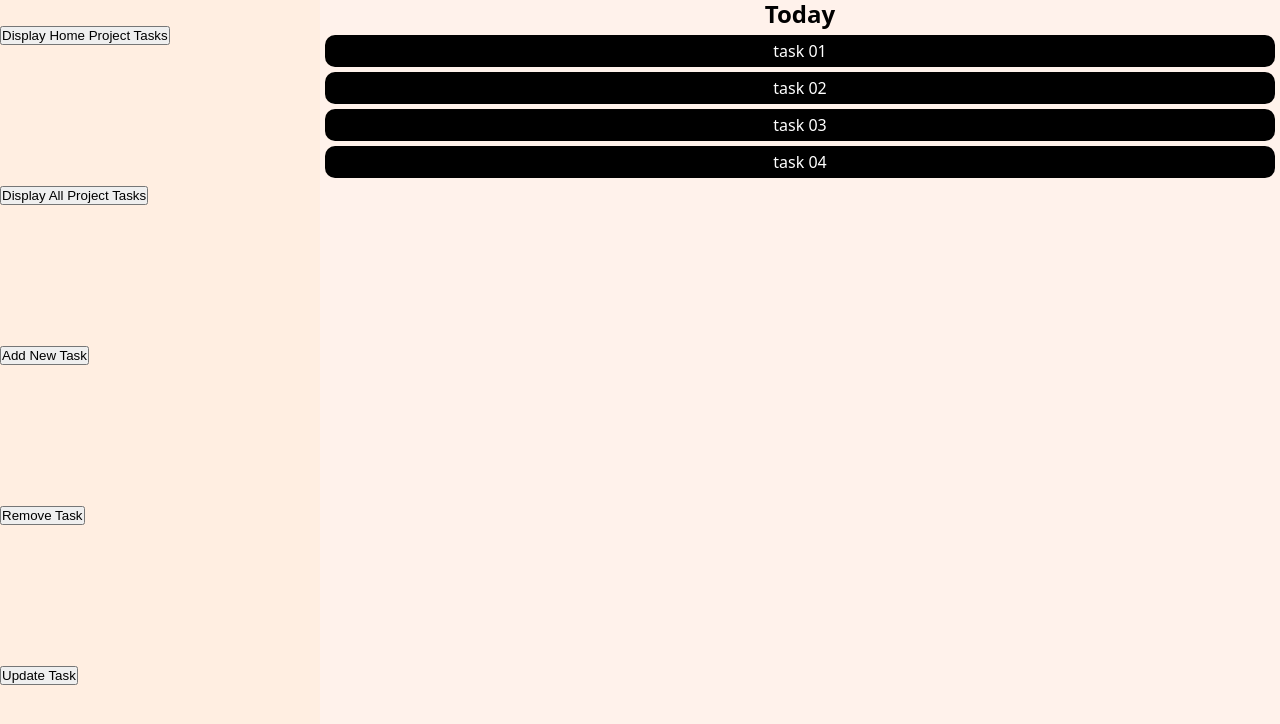
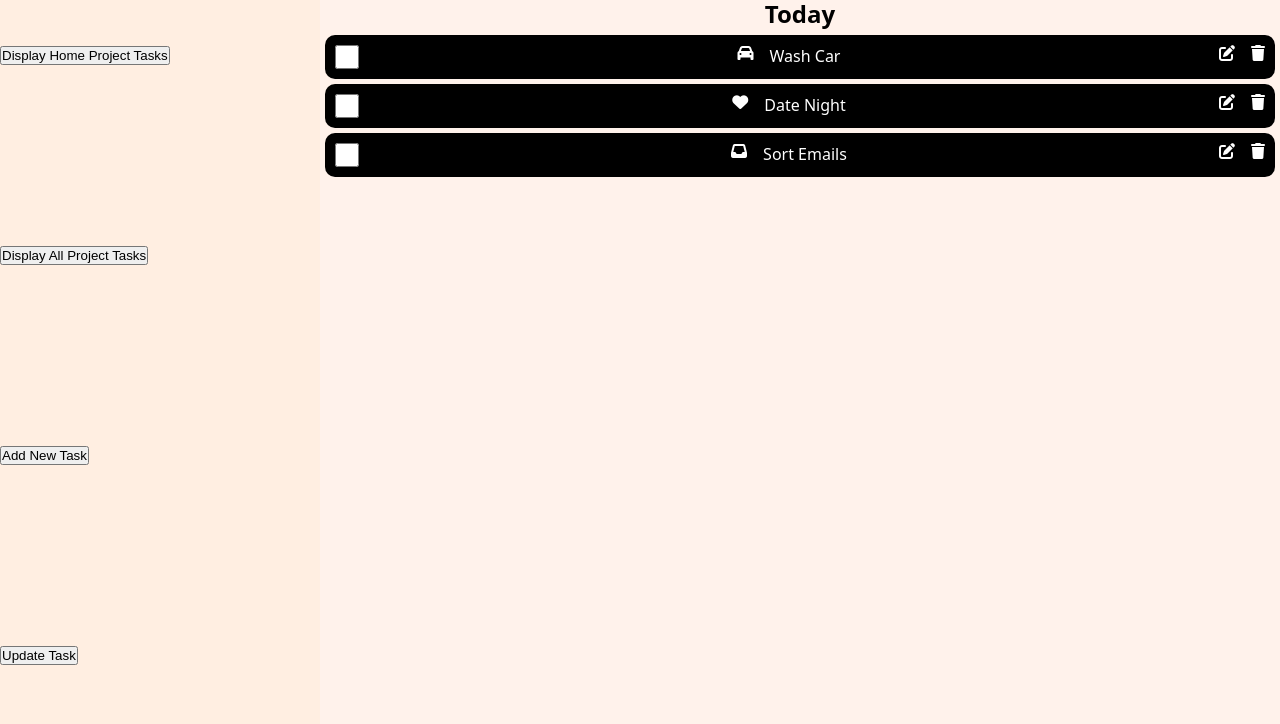
Before and after one commit to wade-levels-up/todo-list, a website built with webpack: page src/template.html in a window 1280 px wide. Shown: the part 46-770 px from the top of the page. Built offline with nearby package versions, Linux system fonts and the light colour scheme.

Commit message:
Dynamically add tasks to DOM filled with data
Tasks from the task list are now dynamically
rendered to the DOM. Each task can be deleted
as it has a data-id attribute set to match the id
of the task list item.

```diff
--- a/src/index.js
+++ b/src/index.js
@@ -8,19 +8,18 @@ import { createTask, removeTask, updateTask } from "./taskManager.js";
 const homeTasksBtn = document.querySelector('#home-projects-btn');
 const allTasksBtn = document.querySelector('#all-projects-btn');
 const addTasksBtn = document.querySelector('#add-tasks-btn');
-const removeTasksBtn = document.querySelector('#remove-tasks-btn');
 const updateTasksBtn = document.querySelector('#update-tasks-btn');
 
-let tasks = [];
+export let tasks = [];
 
 homeTasksBtn.addEventListener('click', ()=>{ renderTasks(sortTasks('project', 'Home', tasks)) });
 allTasksBtn.addEventListener('click', ()=>{ renderTasks(sortTasks(null, null, tasks, true)) });
 addTasksBtn.addEventListener('click', () => { tasks.push(createTask()) });
-removeTasksBtn.addEventListener('click', ()=> { tasks.splice(removeTask(null, tasks), 1) });
 updateTasksBtn.addEventListener('click', ()=> { tasks = updateTask(prompt('id'), prompt('prop'), prompt('val'), tasks)});
 
 window.addEventListener('DOMContentLoaded', ()=>{
-    tasks.push(new Todo('Wash Car', 'Home', 'Give the Holden a clean inside and out', '🚗', '8/10/24', 'low', false, 0));
-    tasks.push(new Todo('Date Night', 'Relationship', 'Go out for dinner with my partner', '❤️', '14/10/24', 'high', false, 1));
-    tasks.push(new Todo('Sort Emails', 'Work', 'Deleted all read emails', '📖', '2/10/24', 'low', false, 2));
+    tasks.push(new Todo('Wash Car', 'Home', 'Give the Holden a clean inside and out', 'car', '8/10/24', 'low', false, 0));
+    tasks.push(new Todo('Date Night', 'Relationship', 'Go out for dinner with my partner', 'heart', '14/10/24', 'high', false, 1));
+    tasks.push(new Todo('Sort Emails', 'Work', 'Deleted all read emails', 'inbox', '2/10/24', 'low', false, 2));
+    renderTasks(tasks);
 });
--- a/src/render.js
+++ b/src/render.js
@@ -1,3 +1,31 @@
+import { createDOMElement } from "./createDOMEl";
+import { removeTask } from "./taskManager";
+import { tasks as taskList } from "./index";
+
 export function renderTasks(tasks) {
-    console.table(tasks)
+    let taskContainer = document.querySelector('#task-container');
+    taskContainer.textContent = '';
+    for (let task of tasks) {
+
+        let taskCard = createDOMElement('li', '', 'class', 'task');
+        taskCard.appendChild(createDOMElement('input', '', 'type', `checkbox`, 'style', 'accent-color: green'));
+
+        let div1 = createDOMElement('div', '', 'class', 'taskCardDiv');
+        div1.appendChild(createDOMElement('span', '', 'class', `fa-solid fa-${task['icon']}`));
+        div1.appendChild(createDOMElement('p', `${task['title']}`));
+        taskCard.appendChild(div1);
+
+        let div2 = createDOMElement('div', '', 'class', 'taskCardDiv');
+        div2.appendChild(createDOMElement('div', '', 'class', `fa-solid fa-edit editTaskBtn`));
+        let removeTaskBtn = createDOMElement('div', '', 'class', `fa-solid fa-trash removeTaskBtn`, 'data-id', `${task['id']}`);
+        removeTaskBtn.onclick = ()=>{
+            taskList.splice(removeTask(removeTaskBtn.dataset.id, taskList), 1);
+            console.table(taskList);
+            renderTasks(taskList);
+        };
+        div2.appendChild(removeTaskBtn);
+        taskCard.appendChild(div2);
+
+        taskContainer.appendChild(taskCard);
+    }
 }
--- a/src/style.css
+++ b/src/style.css
@@ -27,7 +27,7 @@ aside {
     grid-row: 1/2;
 }
 
-.menu {
+#menu {
     display: flex;
     flex-direction: column;
     justify-content: space-around;
@@ -42,9 +42,23 @@ main {
 }
 
 .task {
+    display: flex;
+    justify-content: space-between;
+    gap: 5px;
     background-color: black;
     margin: 5px;
     color: var(--txt-col-main2);
-    padding: 5px;
+    padding: 10px;
     border-radius: 10px;
 }
+
+.taskCardDiv {
+    display: flex;
+    flex-direction: row;
+    gap: 1rem;
+}
+
+input[type='checkbox'] {
+    width: 1.5rem;
+    height: 1.5rem;
+}
--- a/src/taskManager.js
+++ b/src/taskManager.js
@@ -1,4 +1,5 @@
 import { Todo } from "./todoClass"
+import { renderTasks } from "./render";
 
 export function createTask() {
     return new Todo(
@@ -14,9 +15,8 @@ export function createTask() {
 }
 
 export function removeTask(id, tasks){
-    let ID = prompt('Id to delete?:'); // replace this with param id later
     for (let i = 0; i < tasks.length; i++) {
-        if (+tasks[i].id === +ID) {
+        if (+tasks[i].id === +id) {
             return i;
         }
     }
--- a/src/template.html
+++ b/src/template.html
@@ -4,6 +4,7 @@
     <meta charset="UTF-8">
     <meta name="viewport" content="width=device-width, initial-scale=1.0">
     <title>Template</title>
+    <script src="https://kit.fontawesome.com/74043cfcaf.js" crossorigin="anonymous"></script>
 </head>
 <body>
     <main>
@@ -11,19 +12,14 @@
         <div>
             <h2>Today</h2>
             <ul id="task-container">
-                <li class="task">task 01</li>
-                <li class="task">task 02</li>
-                <li class="task">task 03</li>
-                <li class="task">task 04</li>
             </ul>
         </div>
     </main>
     <aside>
-        <ul class="menu">
+        <ul id="menu">
             <li><button id="home-projects-btn">Display Home Project Tasks</button></li>
             <li><button id="all-projects-btn">Display All Project Tasks</button></li>
             <li><button id="add-tasks-btn">Add New Task</button></li>
-            <li><button id="remove-tasks-btn">Remove Task</button></li>
             <li><button id="update-tasks-btn">Update Task</button></li>
         </ul>
     </aside>
```
